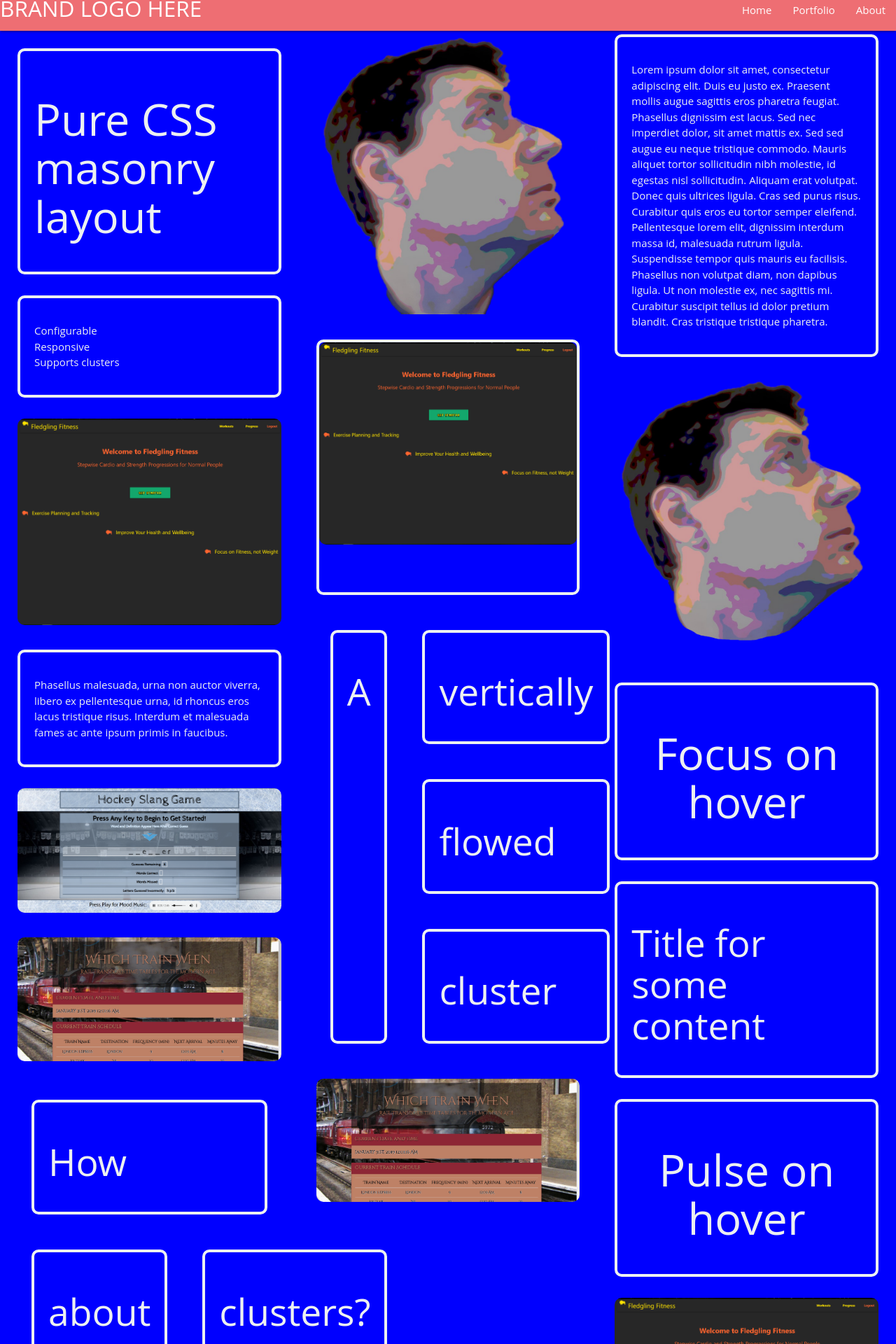
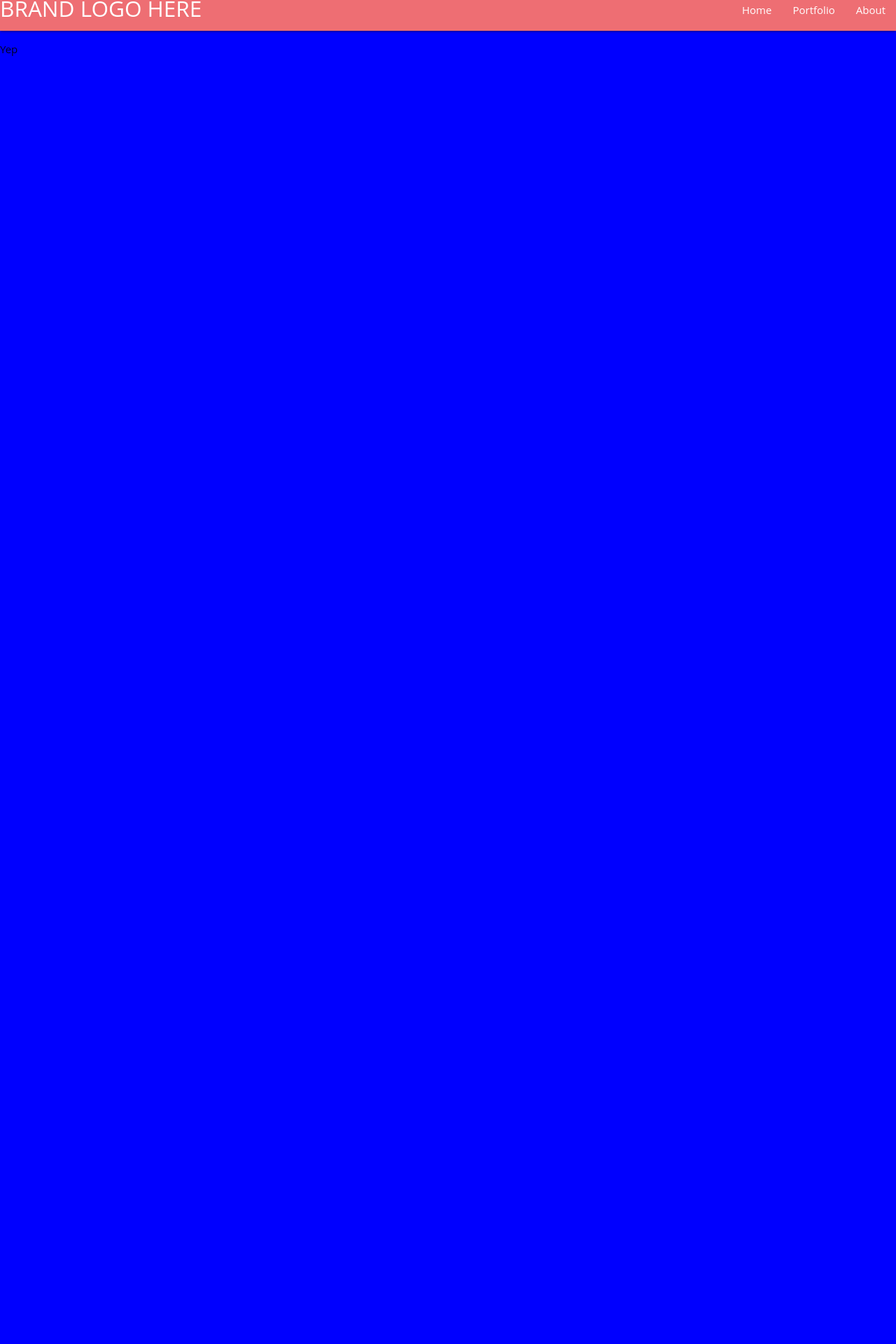
Before and after one commit to dtries/dtr_portfolio, a React (Create React App) app: page / in a window 1280 px wide. Shown: the part 20-1940 px from the top of the page at 70% size. After the commit the page ends 800 px from the top, so only its background shows below. Built offline with nearby package versions, Linux system fonts and the light colour scheme.

Commit message:
Testing Heroku Breakdown

```diff
--- a/src/components/FooterArea.js
+++ b/src/components/FooterArea.js
@@ -1,6 +1,6 @@
 import React, { Component } from 'react';
 import { Footer } from 'react-materialize';
-import { Link } from 'react-router-dom';
+// import { Link } from 'react-router-dom';
 import '../App.css';
 
 class FooterArea extends Component {
--- a/src/components/LandingPage.js
+++ b/src/components/LandingPage.js
@@ -1,130 +1,20 @@
 import React, {Component} from "react";
-import {Link} from "react-router-dom";
+// import {Link} from "react-router-dom";
 
 
 class LandingPage extends Component {
     render() {
         return(
-          <div className="tile">
-          <div className="tile-pnl tile-pnl--fcs">
-            <div className="tile-pnl__cntnt bd--white tx--white">
-              <h1>Pure CSS masonry layout</h1>
+        <div>
+            <div>
+                <p>
+                    Yep
+                </p>
             </div>
-          </div>
-          <div className="tile-pnl">
-            <div className="tile-pnl__cntnt bd--white tx--white">
-              <ul>
-                <li>Configurable</li>
-                <li>Responsive</li>
-                <li>Supports clusters</li>
-              </ul>
-            </div>
-          </div>
-          <div className="tile-pnl "><img src={  require("../images/FF_Landing.png") } className="tile-pnl__cntnt" alt=""/>
-          </div>
-          <div className="tile-pnl ">
-            <div className="tile-pnl__cntnt tx--white bd--white">
-              <p>Phasellus malesuada, urna non auctor viverra, libero ex pellentesque urna, id rhoncus eros lacus tristique risus. Interdum et malesuada fames ac ante ipsum primis in faucibus.</p>
-            </div>
-          </div>
-          <div className="tile-pnl ">
-            <img src={ require("../images/Hockey_Slang_Game.png") } className="tile-pnl__cntnt" alt=""/>
-          </div>
-          <div className="tile-pnl ">
-            <img src={ require("../images/Which_Train_When.png") } className="tile-pnl__cntnt" alt=""/>
-          </div>
-          <div className="tile-pnl tile-clstr tile-clstr--hrz">
-            <div className="tile-clstr__sgmnt tile-clstr__sgmnt--rw ">
-              <div className="tile-pnl tile-clstr__sgmnt ">
-                <div className="tile-pnl__cntnt bd--white tx--white">
-                  <h2>How</h2>
-                </div>
-              </div>
-            </div>
-            <div className="tile-clstr__sgmnt tile-clstr__sgmnt--rw ">
-              <div className="tile-pnl tile-clstr__sgmnt ">
-                <div className="tile-pnl__cntnt bd--white tx--white">
-                  <h2>about</h2>
-                </div>
-              </div>
-              <div className="tile-pnl tile-clstr__sgmnt ">
-                <div className="tile-pnl__cntnt bd--white tx--white">
-                  <h2>clusters?</h2>
-                </div>
-              </div>
-            </div>
-          </div>
-          <div className="tile-pnl ">
-            <img src={ require("../images/Stylized_Profile.png") } className="tile-pnl__cntnt" alt=""/>
-          </div>
-          <div className="tile-pnl tile-flp tile-flp--lg tile-pnl--fcs tile-pnl--pls">
-            <div className="tile-pnl__cntnt tile-flp__cntnt">
-              <div className="tile-flp__pnl tile-flp__pnl--frnt tx--white bd--white tx--center">
-                <img src={ require("../images/FF_Landing.png") } className="tile-pnl__cntnt" alt=""/>
-              </div>
-              <div className="tile-flp__pnl tile-flp__pnl--bck bd--white tx--white tx--center bg--purple">
-                <h4>Description</h4>
-                <p>Lorem Ipsum dolor sit amet, consectetur adipiscing elit, sed do eiusmod tempor incididunt ut labore et dolore magna aliqua. Ut enim ad minim veniam, quis nostrud exercitation ullamco laboris nisi ut aliquip ex ea commodo consequat. Duis aute irure dolor in reprehenderit in voluptate velit esse cillum dolore eu fugiat nulla pariatur. Excepteur sint occaecat cupidatat non proident, sunt in culpa qui officia deserunt mollit anim id est laborum.
-                </p>
-                <a href="http://fledgling-fitness.herokuapp.com/" target="blank">The App</a>
-              </div>
-            </div>
-          </div>
-          <div className="tile-pnl tile-clstr tile-clstr--vrt">
-            <div className="tile-clstr__sgmnt tile-clstr__sgmnt--clmn ">
-              <div className="tile-pnl tile-clstr__sgmnt ">
-                <div className="tile-pnl__cntnt bd--white tx--white">
-                  <h2>A</h2>
-                </div>
-              </div>
-            </div>
-            <div className="tile-clstr__sgmnt tile-clstr__sgmnt--clmn ">
-              <div className="tile-pnl tile-clstr__sgmnt ">
-                <div className="tile-pnl__cntnt bd--white tx--white">
-                  <h2>vertically</h2>
-                </div>
-              </div>
-              <div className="tile-pnl tile-clstr__sgmnt ">
-                <div className="tile-pnl__cntnt bd--white tx--white">
-                  <h2>flowed</h2>
-                </div>
-              </div>
-              <div className="tile-pnl tile-clstr__sgmnt ">
-                <div className="tile-pnl__cntnt bd--white tx--white">
-                  <h2>cluster</h2>
-                </div>
-              </div>
-            </div>
-          </div>
-          <div className="tile-pnl "><img src= { require("../images/Which_Train_When.png") } className="tile-pnl__cntnt" alt=""/>
-          </div>
-          <div className="tile-pnl ">
-            <div className="tile-pnl__cntnt bd--white bg--darkred tx--white">
-              <p>Lorem ipsum dolor sit amet, consectetur adipiscing elit. Duis eu justo ex. Praesent mollis augue sagittis eros pharetra feugiat. Phasellus dignissim est lacus. Sed nec imperdiet dolor, sit amet mattis ex. Sed sed augue eu neque tristique commodo. Mauris aliquet tortor sollicitudin nibh molestie, id egestas nisl sollicitudin. Aliquam erat volutpat. Donec quis ultrices ligula. Cras sed purus risus. Curabitur quis eros eu tortor semper eleifend. Pellentesque lorem elit, dignissim interdum massa id, malesuada rutrum ligula. Suspendisse tempor quis mauris eu facilisis. Phasellus non volutpat diam, non dapibus ligula. Ut non molestie ex, nec sagittis mi. Curabitur suscipit tellus id dolor pretium blandit. Cras tristique tristique pharetra.</p>
-            </div>
-          </div>
-          <div className="tile-pnl "><img src= { require("../images/Stylized_Profile2.png") } className="tile-pnl__cntnt" alt=""/>
-          </div>
-          <div className="tile-pnl tile-pnl--fcs">
-            <div className="tile-pnl__cntnt tx--white bd--white tx--center">
-              <h1>Focus on hover</h1>
-            </div>
-          </div>
-          <div className="tile-pnl ">
-            <div className="tile-pnl__cntnt tx--white bd--white">
-              <h2>Title for some content</h2>
-            </div>
-          </div>
-          <div className="tile-pnl tile-pnl--pls">
-            <div className="tile-pnl__cntnt tx--white bd--white bg--darkred tx--center">
-              <h1>Pulse on hover</h1>
-            </div>
-          </div>
-          <div className="tile-pnl "><img src= { require("../images/FF_Landing.png") } className="tile-pnl__cntnt" alt=""/>
-          </div>
-          <div className="tile__fcs-crtn"></div>
         </div>
+
         );
+
     }
 }
 
```
